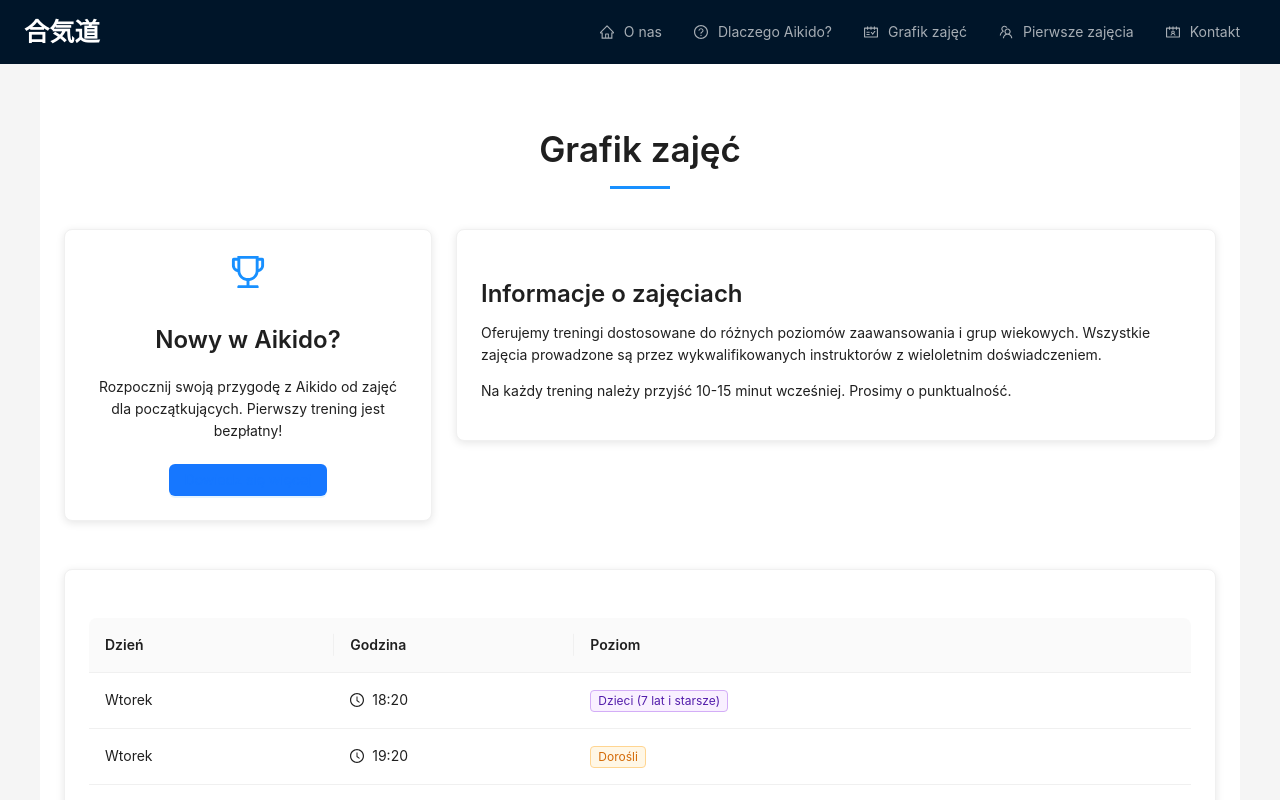
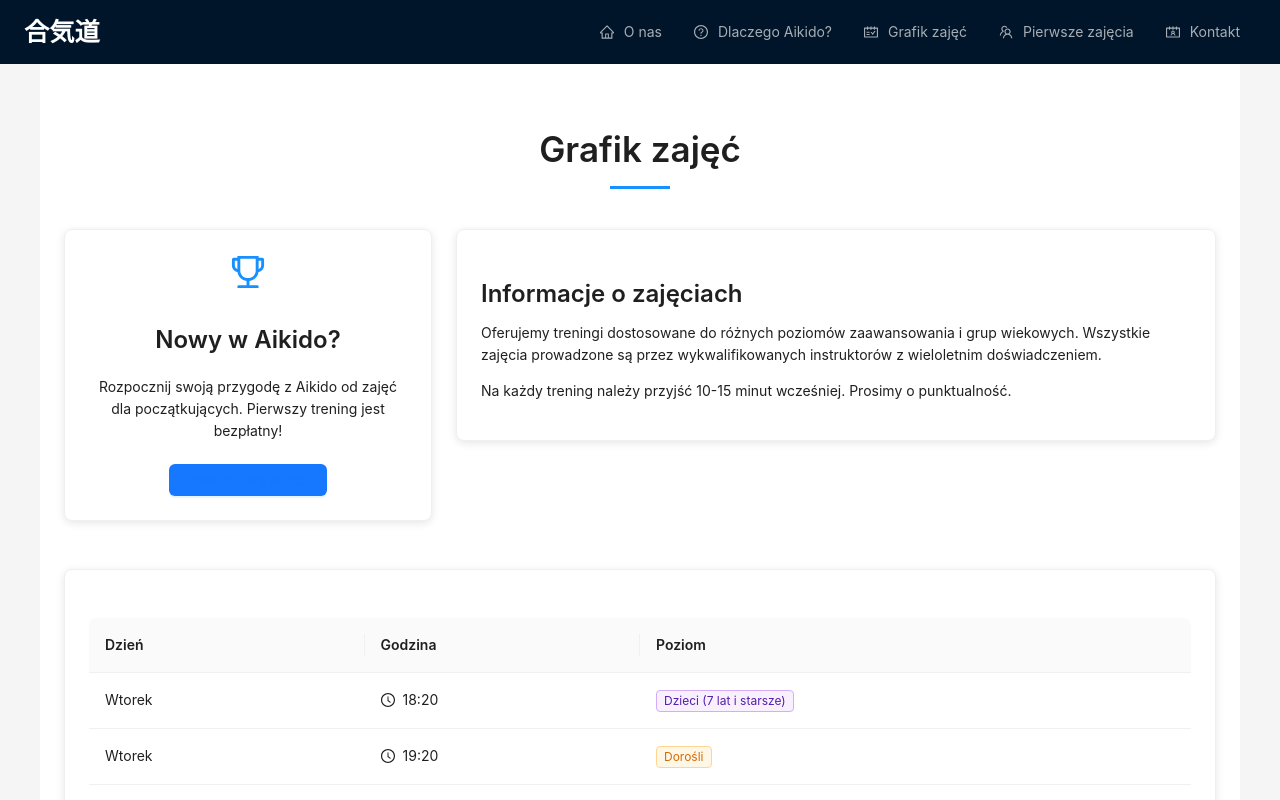
Before and after one commit to HawkPK/bushin.aikido.gda.pl, a React (Create React App) app: page /#/schedule in a window 1280 px wide. Shown: the top 800 px of the page. Built offline with nearby package versions, Linux system fonts and the light colour scheme; the HTML template or start-up script is replaced by a standard one.

Commit message:
feat: modify a schedule

```diff
--- a/src/pages/Schedule.tsx
+++ b/src/pages/Schedule.tsx
@@ -54,16 +54,17 @@ const scheduleData = [
   }
 ];
 
-const columns = [
-  {
+const columns = [  {
     title: 'Dzień',
     dataIndex: 'day',
     key: 'day',
+    width: '25%',
   },
   {
     title: 'Godzina',
     dataIndex: 'time',
     key: 'time',
+    width: '25%',
     render: (text: string) => (
       <Space>
         <ClockCircleOutlined />
```
